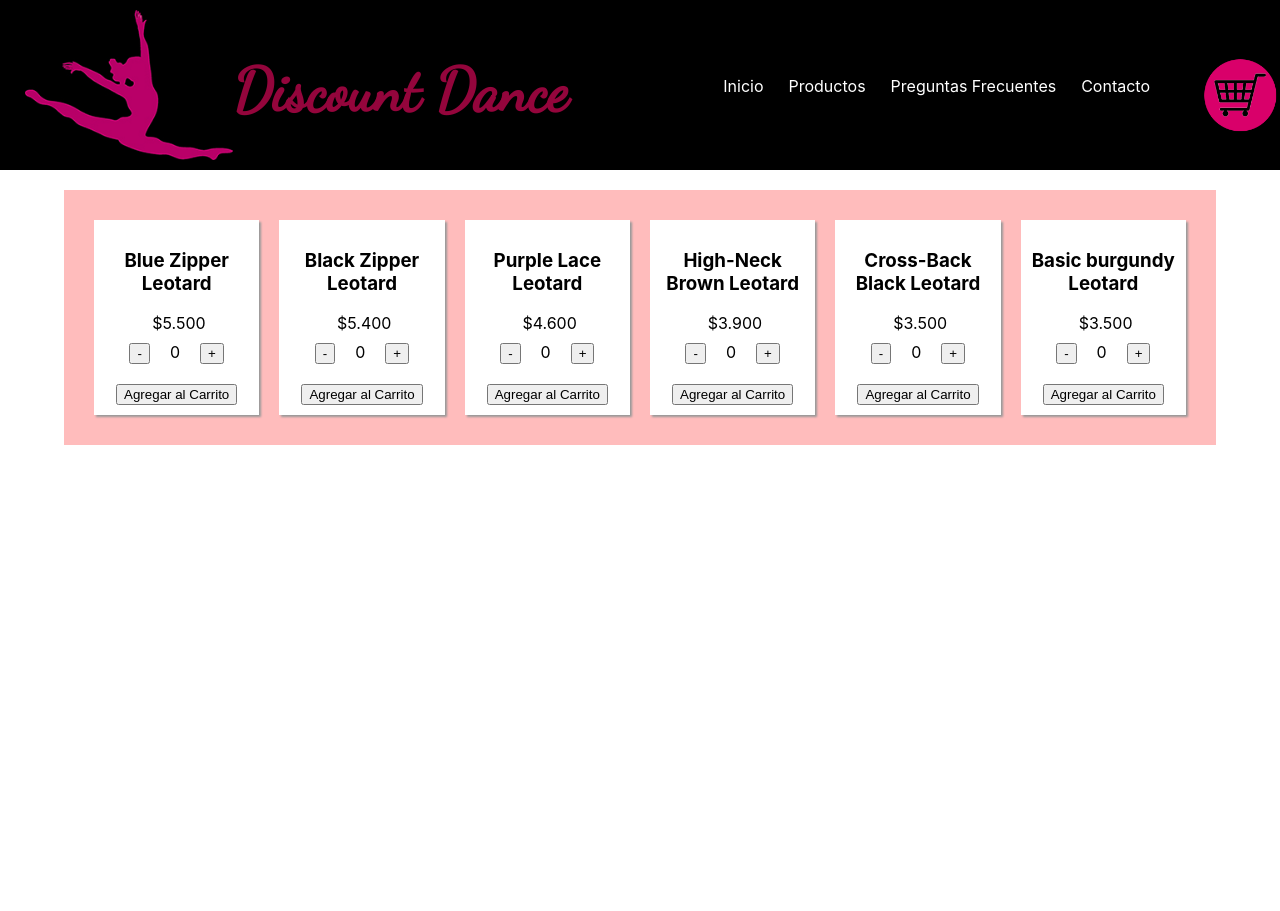
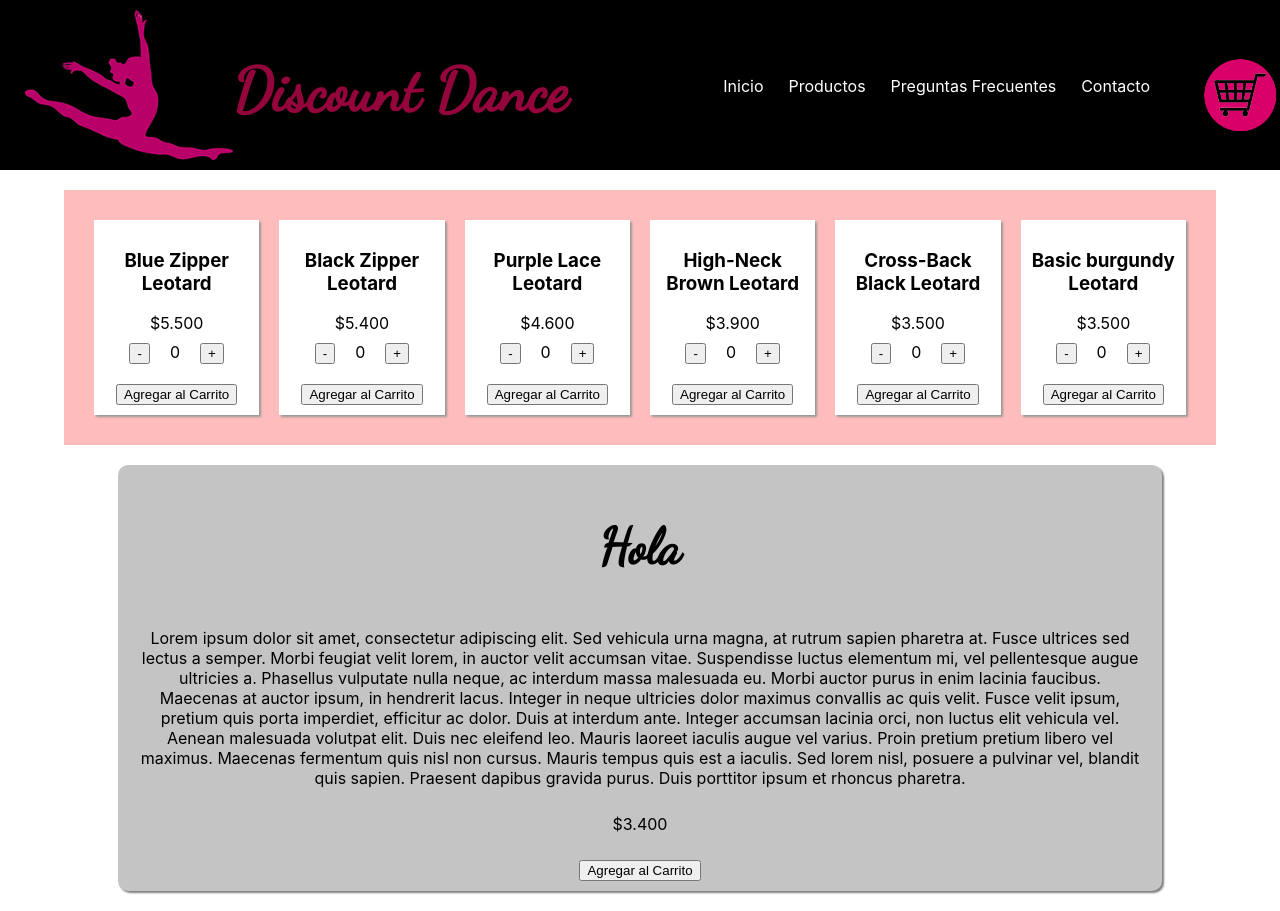
Before and after one commit to beludistefano/reactjs, a React (Create React App) app: page / in a window 1280 px wide. Before the commit the page ends 800 px from the top, so only its background shows below. Built offline with nearby package versions, Linux system fonts and the light colour scheme.

Commit message:
mock del detail

```diff
--- a/src/App.js
+++ b/src/App.js
@@ -2,12 +2,14 @@ import logo from './logo.svg';
 import './App.css';
 import Navbar from "./components/NavBar"
 import ItemListContainer from "./components/ItemListContainer"
+import ItemDetail from './components/ItemDetail';
 
 function App() {
   return (
     <div className="App">
       <Navbar />
       <ItemListContainer />
+      <ItemDetail id={1001} title={"Hola"} description={"Lorem ipsum dolor sit amet, consectetur adipiscing elit. Sed vehicula urna magna, at rutrum sapien pharetra at. Fusce ultrices sed lectus a semper. Morbi feugiat velit lorem, in auctor velit accumsan vitae. Suspendisse luctus elementum mi, vel pellentesque augue ultricies a. Phasellus vulputate nulla neque, ac interdum massa malesuada eu. Morbi auctor purus in enim lacinia faucibus. Maecenas at auctor ipsum, in hendrerit lacus. Integer in neque ultricies dolor maximus convallis ac quis velit. Fusce velit ipsum, pretium quis porta imperdiet, efficitur ac dolor. Duis at interdum ante. Integer accumsan lacinia orci, non luctus elit vehicula vel. Aenean malesuada volutpat elit. Duis nec eleifend leo. Mauris laoreet iaculis augue vel varius. Proin pretium pretium libero vel maximus. Maecenas fermentum quis nisl non cursus. Mauris tempus quis est a iaculis. Sed lorem nisl, posuere a pulvinar vel, blandit quis sapien. Praesent dapibus gravida purus. Duis porttitor ipsum et rhoncus pharetra."} price={"$3.400"} stock={40}/>
     </div>
   );
 }
--- /dev/null
+++ b/src/components/ItemDetail.css
@@ -0,0 +1,27 @@
+
+@import url("https://fonts.googleapis.com/css2?family=Dancing+Script&display=swap");
+
+.item-bigcard{
+    width: 80%;
+    background-color: rgb(196, 196, 196);
+    margin: auto;
+    min-height: 200px;
+    margin-top: 20px;
+    margin-bottom: 20px;
+    padding: 10px;
+    border-radius: 10px;
+    display: flex;
+    flex-direction: column;
+    box-shadow: 2px 2px 2px grey;
+}
+
+.item-bigcard>button{
+    margin: auto;
+    text-align: center;
+    margin-top: 10px;
+}
+
+.item-bigcard>h2{
+    font-family: 'Dancing Script', cursive;
+    font-size: 50px;
+}
--- /dev/null
+++ b/src/components/ItemDetail.jsx
@@ -0,0 +1,15 @@
+
+import "./ItemDetail.css"
+
+const ItemDetail = ({id, title, img, description, price, stock}) => {
+    return (
+        <div className="item-bigcard">
+            <h2>{title}</h2>
+            <p> {description} </p>
+            <p> {price}</p>
+            <button>Agregar al Carrito</button>
+        </div>
+    )
+}
+
+export default ItemDetail;
--- a/src/components/Items/Item.jsx
+++ b/src/components/Items/Item.jsx
@@ -6,7 +6,6 @@ const Item = ({id, title, img, price, stock}) => {
     return (
         <div className="item">
             <h3>{title}</h3>
-            <img src={img}></img>
             <p> {price}</p>
             <ItemCount stock= {stock} />
             <button>Agregar al Carrito</button>
--- a/src/components/Items/ItemList.jsx
+++ b/src/components/Items/ItemList.jsx
@@ -1,3 +1,4 @@
+
 
 import Item from './Item.jsx';
 import "./item.css"
--- a/src/components/Items/productos.js
+++ b/src/components/Items/productos.js
@@ -1,9 +1,9 @@
 
 export const productos = [
-    {id: "1001", nombre: "Blue Zipper Leotard", price: "$5.500", stock: 40},
-    {id: "1002", nombre: "Black Zipper Leotard", price: "$5.400", stock: 50},
-    {id: "1003", nombre: "Purple Lace Leotard", price: "$4.600", stock: 50},
-    {id: "1004", nombre: "High-Neck Brown Leotard", price: "$3.900", stock: 30},
-    {id: "1005", nombre: "Cross-Back Black Leotard", price: "$3.500", stock: 70},
-    {id: "1006", nombre: "Basic burgundy Leotard", price: "$3.500", stock: 100},
+    {id: "1001", nombre: "Blue Zipper Leotard", price: "$5.500", stock: 40, description: "Lorem ipsum dolor sit amet, consectetur adipiscing elit. Mauris tempus arcu sed eros hendrerit, quis consequat dolor elementum. Curabitur molestie congue erat, eget eleifend ipsum sodales tincidunt. Vestibulum vitae iaculis augue. Morbi in bibendum mi, et vehicula mauris. Aliquam mollis aliquam tellus sed tristique. Sed porta sed justo nec tincidunt. Vestibulum ante ipsum primis in faucibus orci luctus et ultrices posuere cubilia curae."},
+    {id: "1002", nombre: "Black Zipper Leotard", price: "$5.400", stock: 50, description: "Lorem ipsum dolor sit amet, consectetur adipiscing elit. Mauris tempus arcu sed eros hendrerit, quis consequat dolor elementum. Curabitur molestie congue erat, eget eleifend ipsum sodales tincidunt. Vestibulum vitae iaculis augue. Morbi in bibendum mi, et vehicula mauris. Aliquam mollis aliquam tellus sed tristique. Sed porta sed justo nec tincidunt. Vestibulum ante ipsum primis in faucibus orci luctus et ultrices posuere cubilia curae."},
+    {id: "1003", nombre: "Purple Lace Leotard", price: "$4.600", stock: 50, description: "Lorem ipsum dolor sit amet, consectetur adipiscing elit. Mauris tempus arcu sed eros hendrerit, quis consequat dolor elementum. Curabitur molestie congue erat, eget eleifend ipsum sodales tincidunt. Vestibulum vitae iaculis augue. Morbi in bibendum mi, et vehicula mauris. Aliquam mollis aliquam tellus sed tristique. Sed porta sed justo nec tincidunt. Vestibulum ante ipsum primis in faucibus orci luctus et ultrices posuere cubilia curae."},
+    {id: "1004", nombre: "High-Neck Brown Leotard", price: "$3.900", stock: 30, description: "Lorem ipsum dolor sit amet, consectetur adipiscing elit. Mauris tempus arcu sed eros hendrerit, quis consequat dolor elementum. Curabitur molestie congue erat, eget eleifend ipsum sodales tincidunt. Vestibulum vitae iaculis augue. Morbi in bibendum mi, et vehicula mauris. Aliquam mollis aliquam tellus sed tristique. Sed porta sed justo nec tincidunt. Vestibulum ante ipsum primis in faucibus orci luctus et ultrices posuere cubilia curae."},
+    {id: "1005", nombre: "Cross-Back Black Leotard", price: "$3.500", stock: 70, description: "Lorem ipsum dolor sit amet, consectetur adipiscing elit. Mauris tempus arcu sed eros hendrerit, quis consequat dolor elementum. Curabitur molestie congue erat, eget eleifend ipsum sodales tincidunt. Vestibulum vitae iaculis augue. Morbi in bibendum mi, et vehicula mauris. Aliquam mollis aliquam tellus sed tristique. Sed porta sed justo nec tincidunt. Vestibulum ante ipsum primis in faucibus orci luctus et ultrices posuere cubilia curae."},
+    {id: "1006", nombre: "Basic burgundy Leotard", price: "$3.500", stock: 100, description: "Lorem ipsum dolor sit amet, consectetur adipiscing elit. Mauris tempus arcu sed eros hendrerit, quis consequat dolor elementum. Curabitur molestie congue erat, eget eleifend ipsum sodales tincidunt. Vestibulum vitae iaculis augue. Morbi in bibendum mi, et vehicula mauris. Aliquam mollis aliquam tellus sed tristique. Sed porta sed justo nec tincidunt. Vestibulum ante ipsum primis in faucibus orci luctus et ultrices posuere cubilia curae."},
 ]
```
Also changed, not shown: src/components/ItemListContainer.jsx (indentation only).
